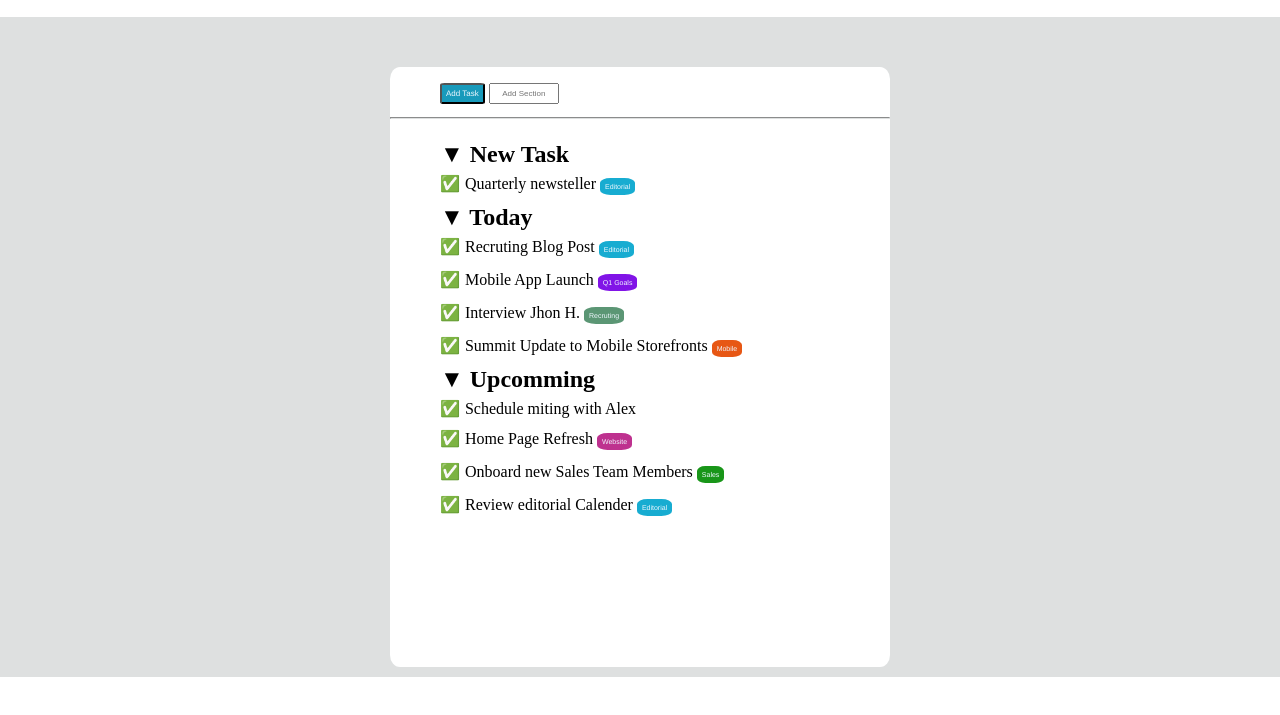
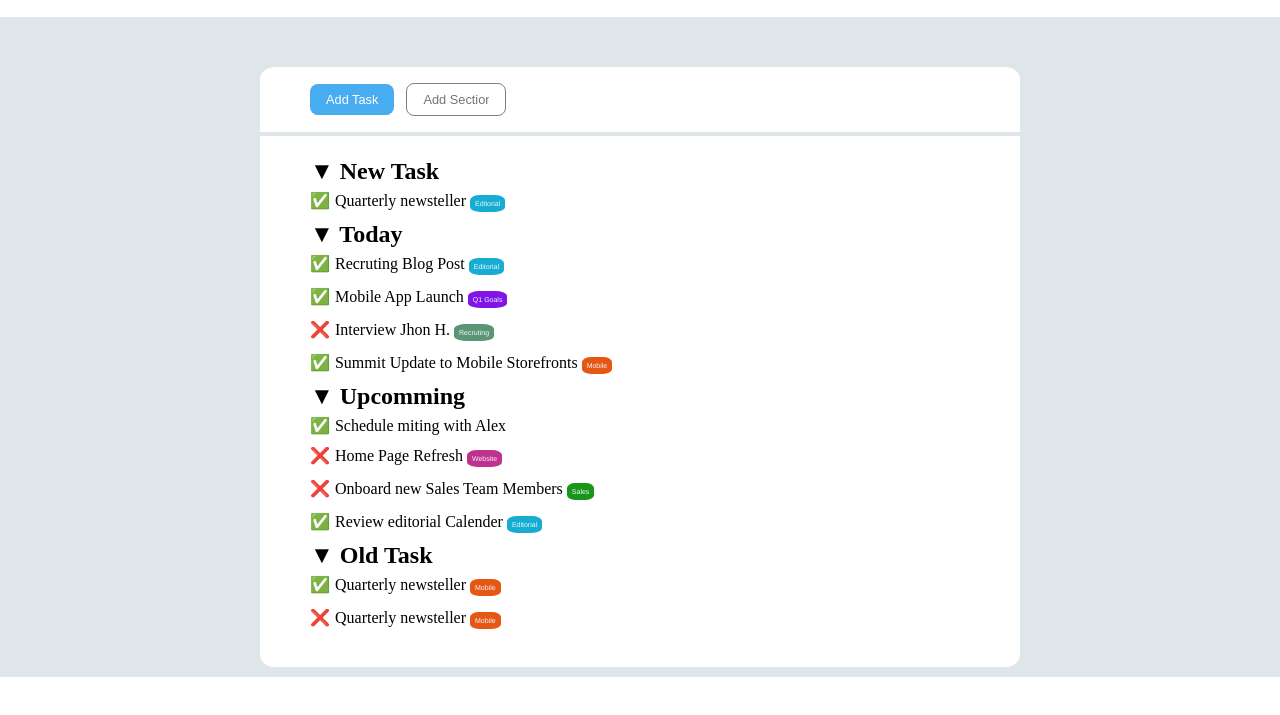
Before and after one commit to Amin23ElKassimi/html-css-toboolist, a plain HTML site: page index.html in a window 1280 px wide. Shown: the part 73-788 px from the top of the page. Drawn offline with Linux system fonts and the light colour scheme.

Commit message:
Risolto Problema selettori e modificata Task Bar

```diff
--- a/index.html
+++ b/index.html
@@ -7,80 +7,100 @@
     <link rel="stylesheet" href="styles/style.css">
 </head>
 <body>
+
     <!-- Header -->
     <header>
         <div class="logo-conteiner">
             <img class="logo-img" src="img/Logo.png" alt="">
             <span id="title">Toboolist</span>
         </div>
+    </header>
 
-    </header>
     <!-- Main -->
     <main>
+
         <!-- Backgrounf Container -->
         <div class="container-main" >
+
             <!-- To Do list Container -->
             <div class="container todo-list">
+
                 <!-- Inputs Container -->
                 <div class="container inputs">
-                    <input id="add" type="button" value="Add Task">
-                    <input id="inval" type="text" name="Last Name" placeholder="Add Section">
+                    <button type="button" class="button">
+                        Add Task
+                    </button>
+                    <input id="input-text" type="text" name="Last Name" placeholder="Add Section">
                 </div>
-                <hr>
+
+                <!-- Container Description List -->
+
                 <div class="conteiner-description">
                     <!-- New Task Section -->
+                    <section>
                         <h2 class="descriptions"> &#9660; New Task</h2>
                         <ul>
-                            <li>Quarterly newsteller
-                                <span class="type editorial"> Editorial</span>
-                            </li>
-                        </ul>
-                    </section>
-                    <!--Today Section -->
-                    <section>
-                        <h2 class="descriptions"> &#9660; Today </h2>
-                        <ul>
-                            <li class="right">Recruting Blog Post
-                                <span class="type editorial"> Editorial</span>
-                            </li>
-                            <li class="right">Mobile App Launch
-                                <span class="type goals"> Q1 Goals</span>
-                            </li>
-                            <li class="nop">Interview Jhon H.
-                                <span class="type recruting"> Recruting</span>
-                            </li>
-                            <li class="right">Summit Update to Mobile Storefronts
-                                <span class="type mobile"> Mobile</span>
-                            </li >
-
-                        </ul>
-                     <!--Upcomming Section -->
-                    <section>
-                        <h2 class="descriptions"> &#9660; Upcomming </h2>
-                        <ul>
-                            <li class="right">Schedule miting with Alex
-                            </li>
-                            <li class="right">Home Page Refresh
-                                <span class="type website"> Website</span>
-                            </li>
-                            <li class="right">Onboard new Sales Team Members
-                                <span class="type sales"> Sales</span>
-                            </li>
-                            <li class="right">Review editorial Calender
+                            <li class="ok">Quarterly newsteller
                                 <span class="type editorial"> Editorial</span>
                             </li>
                         </ul>
                     </section>
 
+                    <!--Today Section -->
+                    <section>
+                        <h2 class="descriptions"> &#9660; Today </h2>
+                        <ul>
+                            <li class="ok">Recruting Blog Post
+                                <span class="type editorial"> Editorial</span>
+                            </li>
+                            <li class="ok">Mobile App Launch
+                                <span class="type goals"> Q1 Goals</span>
+                            </li>
+                            <li class="ko">Interview Jhon H.
+                                <span class="type recruting"> Recruting</span>
+                            </li>
+                            <li class="ok">Summit Update to Mobile Storefronts
+                                <span class="type mobile"> Mobile</span>
+                            </li >
+
+                        </ul>
+                    </section>
+
+                     <!--Upcomming Section -->
+                    <section>
+                        <h2 class="descriptions"> &#9660; Upcomming </h2>
+                        <ul>
+                            <li class="ok">Schedule miting with Alex
+                            </li>
+                            <li class="ko">Home Page Refresh
+                                <span class="type website"> Website</span>
+                            </li>
+                            <li class="ko">Onboard new Sales Team Members
+                                <span class="type sales"> Sales</span>
+                            </li>
+                            <li class="ok">Review editorial Calender
+                                <span class="type editorial"> Editorial</span>
+                            </li>
+                        </ul>
+                    </section>
+                     <!-- OLD Task Section -->
+                    <section>
+                        <h2 class="descriptions"> &#9660; Old Task</h2>
+                        <ul>
+                            <li class="ok">Quarterly newsteller
+                                <span class="type mobile"> Mobile</span>
+                            </li>
+                            <li class="ko">Quarterly newsteller
+                                <span class="type mobile"> Mobile</span>
+                            </li>
+                        </ul>
+                    </section>
                 </div>
 
+            </div>
 
-                <!-- Container Description List -->
+        </div>
 
-
-
-            </div>
-        </div>
     </main>
 
 
--- a/styles/style.css
+++ b/styles/style.css
@@ -4,6 +4,7 @@
     padding: 0;
     box-sizing: border-box;
 }
+
 
 /* Header */
 .logo-conteiner{
@@ -22,46 +23,45 @@
 
 /* Main */
 .container-main{
-    background-color: rgb(222, 224, 224);
+    background-color: #dfe6e9;
     padding-top: 50px;
     padding-bottom: 10px;
 }
-
 /* Container To Do List */
 .container.todo-list{
     height: 600px;
-    width: 500px;
+    width: 760px;
     margin: auto;
     border-radius: 2%;
     background-color: white;
 }
-/* Container Inputs */
+/* TASKBAR */
 .container.inputs{
-    height: 50px;
-    padding-left: 50px;
-    padding-top: 15px;
+    padding: 1rem 50px 1rem;
+    border-bottom: 4px solid #dfe6e9;
 }
+
 /* Botton add */
-#add{
-    background-color: rgb(24, 154, 187);
-    border-radius: 10%;
-    border-color: none;
-    font-family: 'Franklin Gothic Medium', 'Arial Narrow', Arial, sans-serif;
-    color: aliceblue;
-    padding: 4px;
-    font-size:8px;
+.button {
+    border: none;
+    padding: .5rem 1rem;
+    font-size: 0.8rem;
+    margin-right: .5rem;
+    border-radius: .5rem;
+    background-color: #47acf0;
+    color: white;
 }
-#inval{
-    padding: 4px;
-    font-size:8px;
-     width: 70px;
-     text-align: center;
+/* Input di testo */
+#input-text{
+    font-size: 0.8rem;
+    margin-right: .5rem;
+    border-radius: .5rem;
+    padding: .5rem 1rem;
+    width: 100px;
+    border: 1px solid gray;
 
 }
 
-hr{
-    border-color: rgb(222, 224, 224);
-}
 
 /* conteiner-description */
 .conteiner-description{
@@ -77,16 +77,24 @@ li {
   padding-left: 1em;
   text-indent: -1em;
 }
-/*
 
-Non Riesco a cambiare Entity al Singolo item della lista
 
-*/
-
-li:before {
+li.ok:before {
   content: "\2705";
   padding-right: 5px;
 }
+li.ko:before {
+    content: "\274C";
+    padding-right: 5px;
+  }
+
+
+
+.element-circle-red {
+    color: red;
+    border: 1px solid red;
+}
+
 
 /*---------------Classi Generiche e specifiche---------------*/
 /* Classe generica per la formattazione del box che descrive la dei Tipologia task */
```
